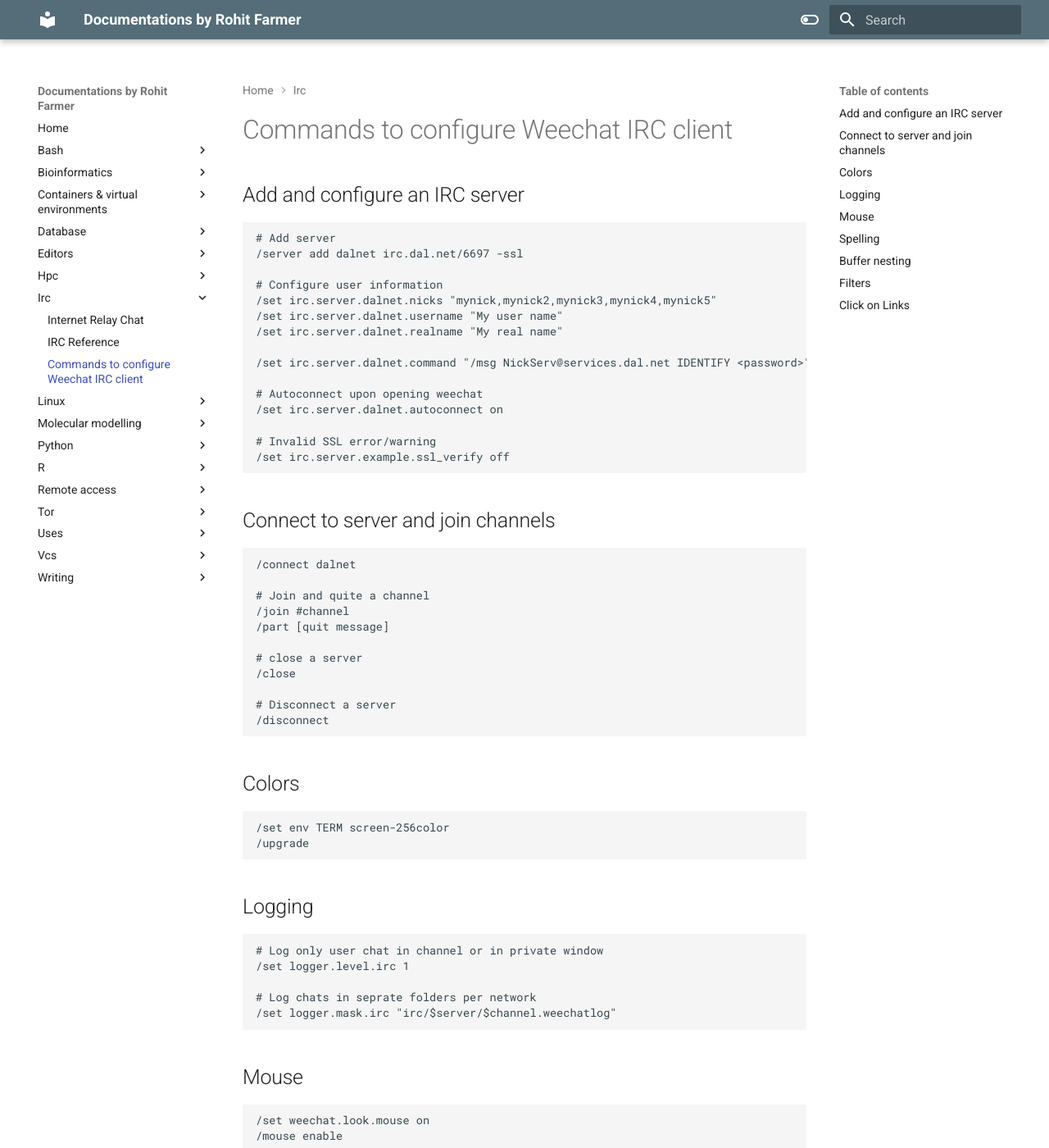
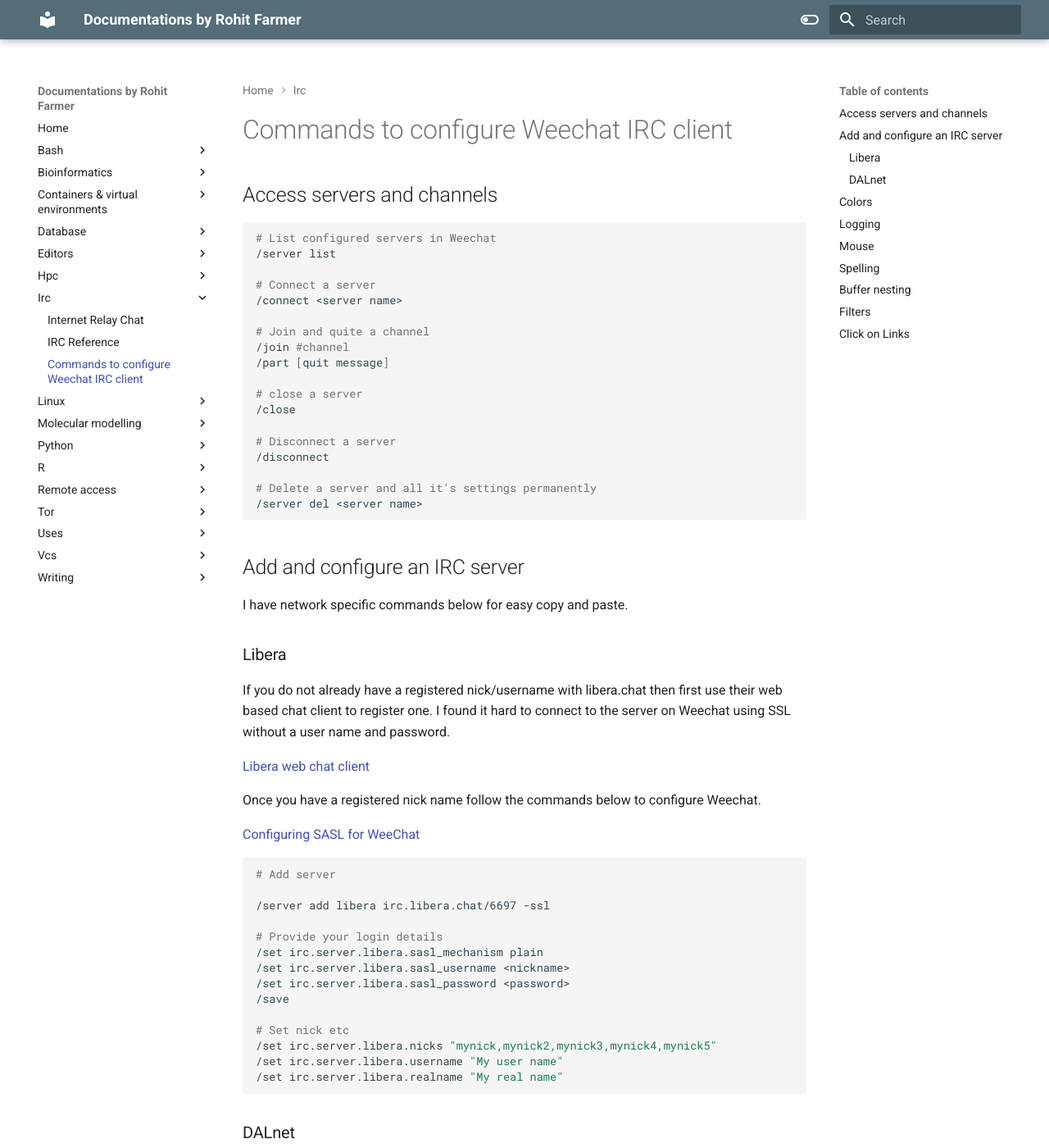
Before and after one commit to rohitfarmer/mk-docs, an MkDocs documentation site: the page built from docs/irc/weechat.md, in a window 1280 px wide and 1400 px high. Shown: the whole window at 82% size. Built offline with MkDocs 1.6.1 and Material for MkDocs 9.7.7, drawn with Linux system fonts in a browser that asks for light colours; some of the changed text lies outside the part shown.

Commit message:
irc update

````diff
--- a/docs/irc/weechat.md
+++ b/docs/irc/weechat.md
@@ -1,7 +1,57 @@
 # Commands to configure Weechat IRC client
 
+## Access servers and channels
+```bash
+# List configured servers in Weechat
+/server list
+
+# Connect a server
+/connect <server name>
+
+# Join and quite a channel
+/join #channel
+/part [quit message]
+
+# close a server
+/close
+
+# Disconnect a server
+/disconnect
+
+# Delete a server and all it's settings permanently
+/server del <server name>
+```
+
 ## Add and configure an IRC server
+I have network specific commands below for easy copy and paste.
+
+### Libera
+If you do not already have a registered nick/username with libera.chat then first use their web based chat client to register one. I found it hard to connect to the server on Weechat using SSL without a user name and password.
+
+[Libera web chat client](https://web.libera.chat/)
+
+Once you have a registered nick name follow the commands below to configure Weechat.
+
+[Configuring SASL for WeeChat](https://libera.chat/guides/weechat)
+```bash
+# Add server
+
+/server add libera irc.libera.chat/6697 -ssl
+
+# Provide your login details
+/set irc.server.libera.sasl_mechanism plain
+/set irc.server.libera.sasl_username <nickname>
+/set irc.server.libera.sasl_password <password>
+/save
+
+# Set nick etc
+/set irc.server.libera.nicks "mynick,mynick2,mynick3,mynick4,mynick5"
+/set irc.server.libera.username "My user name"
+/set irc.server.libera.realname "My real name"
 ```
+
+### DALnet
+```bash
 # Add server
 /server add dalnet irc.dal.net/6697 -ssl
 
@@ -19,29 +69,14 @@
 /set irc.server.example.ssl_verify off
 ```
 
-## Connect to server and join channels
-```
-/connect dalnet
-
-# Join and quite a channel
-/join #channel
-/part [quit message]
-
-# close a server
-/close
-
-# Disconnect a server
-/disconnect
-```
-
 ## Colors
-```
+```bash
 /set env TERM screen-256color
 /upgrade
 ```
 
 ## Logging
-```
+```bash
 # Log only user chat in channel or in private window
 /set logger.level.irc 1
 
@@ -50,13 +85,13 @@
 ```
 
 ## Mouse
-```
+```bash
 /set weechat.look.mouse on
 /mouse enable
 ```
 
 ## Spelling
-```
+```bash
 /set spell.check.default_dict "en"
 Alt + s
 ```
@@ -67,12 +102,12 @@ By default, server buffers are merged with WeeChat core buffer. To switch betwee
 
 It is possible to disable auto merge of server buffers to have independent server buffers:
 
-```
+```bash
 /set irc.look.server_buffer independent
 ```
 
 ## Filters
-```
+```bash
 /set irc.look.smart_filter on
 /filter add irc_smart * irc_smart_filter *
 
@@ -84,7 +119,7 @@ To toggle Alt + =
 ```
 
 ## Click on Links
-```
+```bash
 /window bare
 or
 Alt + l
````
